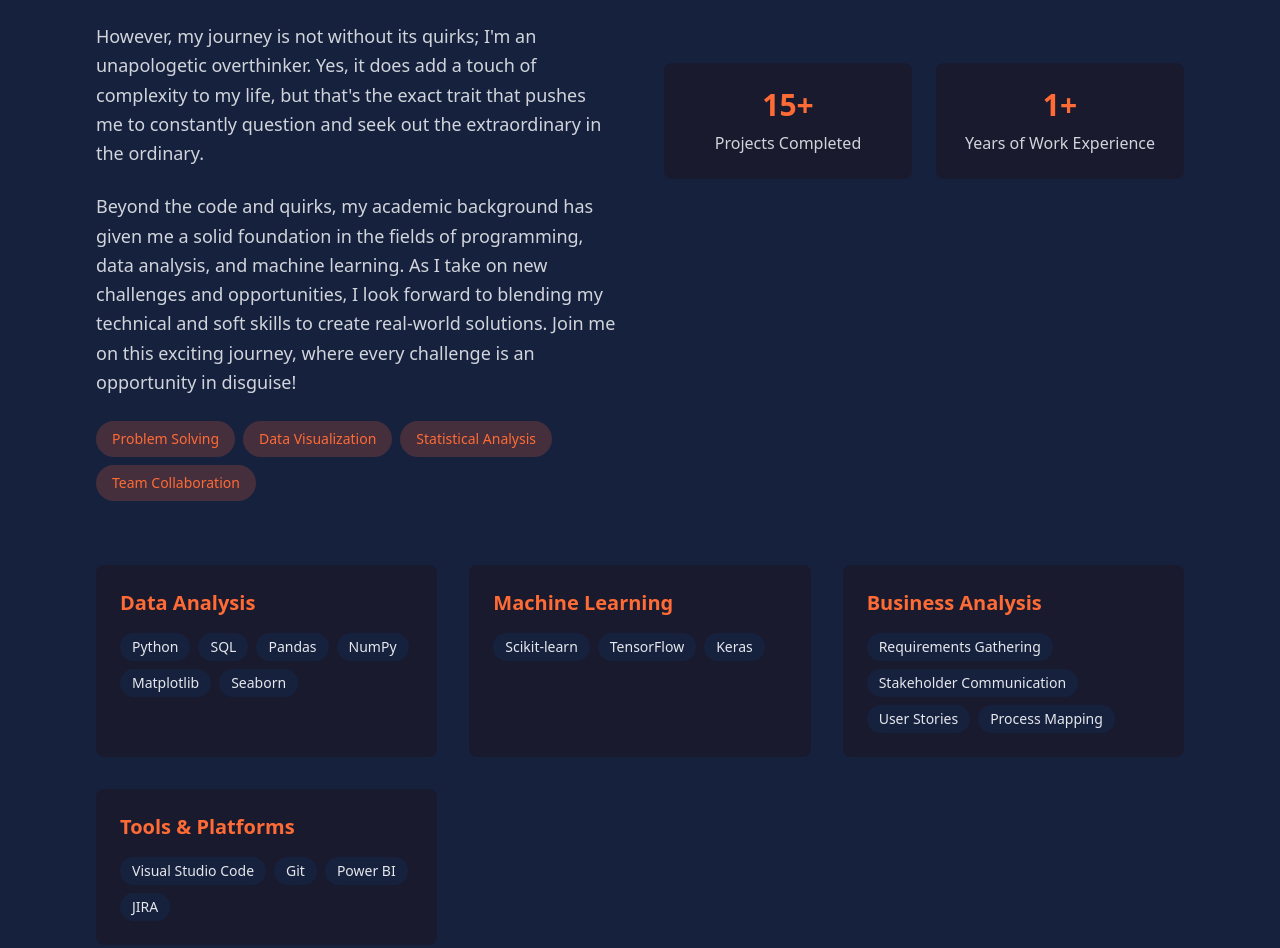
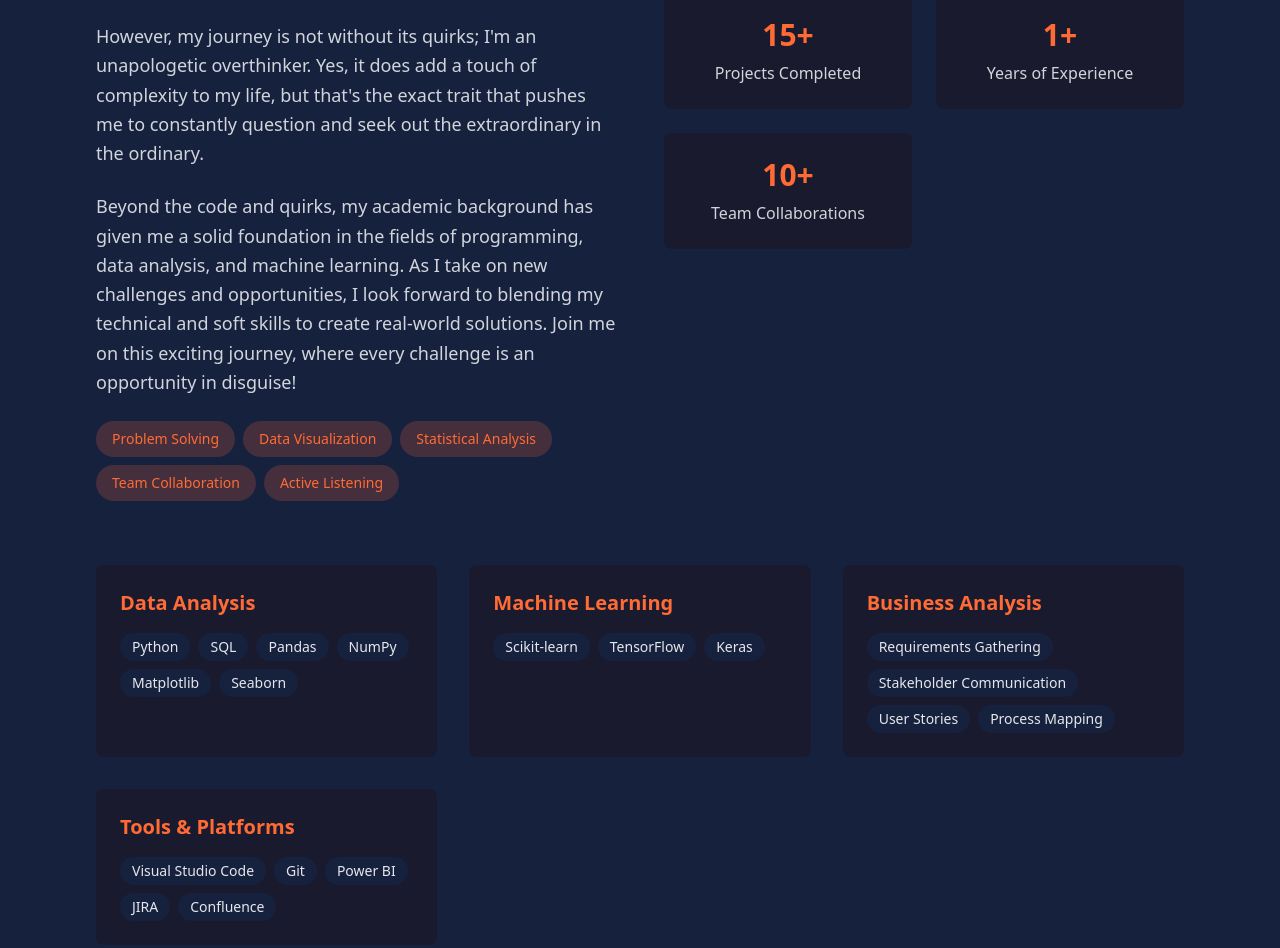
Before and after one commit to MadhunishaBala/Portfolio, a Next.js app: page / in a window 1280 px wide. Shown: the part 1244-2192 px from the top of the page. Built offline with nearby package versions, Linux system fonts and the light colour scheme; no server answers.

Commit message:
Update About.tsx

```diff
--- a/src/components/About.tsx
+++ b/src/components/About.tsx
@@ -3,7 +3,7 @@ const skills = {
   'Data Analysis': ['Python', 'SQL', 'Pandas', 'NumPy', 'Matplotlib', 'Seaborn'],
   'Machine Learning': ['Scikit-learn', 'TensorFlow', 'Keras'],
   'Business Analysis': ['Requirements Gathering', 'Stakeholder Communication','User Stories','Process Mapping'],
-  'Tools & Platforms': ['Visual Studio Code', 'Git', 'Power BI', 'JIRA']
+  'Tools & Platforms': ['Visual Studio Code', 'Git', 'Power BI', 'JIRA', 'Confluence']
 };
 
   return (
@@ -29,7 +29,7 @@ const skills = {
               Join me on this exciting journey, where every challenge is an opportunity in disguise!
             </p>
             <div className="flex flex-wrap gap-2">
-              {['Problem Solving', 'Data Visualization', 'Statistical Analysis', 'Team Collaboration'].map(
+              {['Problem Solving', 'Data Visualization', 'Statistical Analysis', 'Team Collaboration', 'Active Listening'].map(
                 (trait) => (
                   <span
                     key={trait}
@@ -50,7 +50,11 @@ const skills = {
               </div>
               <div className="bg-primary p-6 rounded-lg text-center">
                 <p className="text-3xl font-bold text-accent mb-2">1+</p>
-                <p className="text-gray-300">Years of Work Experience</p>
+                <p className="text-gray-300">Years of Experience</p>
+              </div>
+              <div className="bg-primary p-6 rounded-lg text-center">
+                <p className="text-3xl font-bold text-accent mb-2">10+</p>
+                <p className="text-gray-300">Team Collaborations</p>
               </div>
             </div>
           </div>
```
